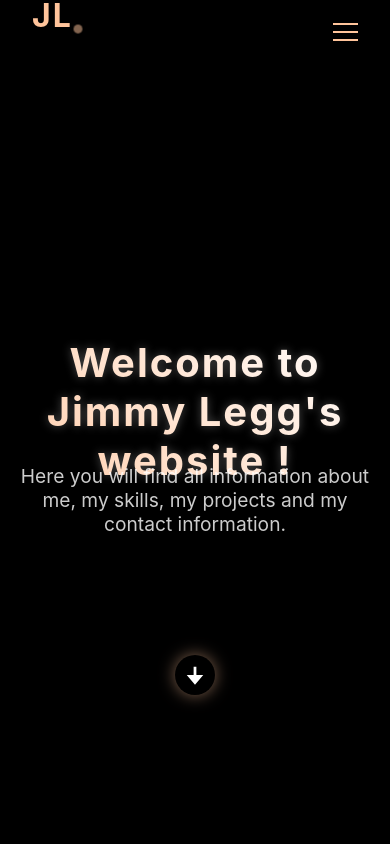
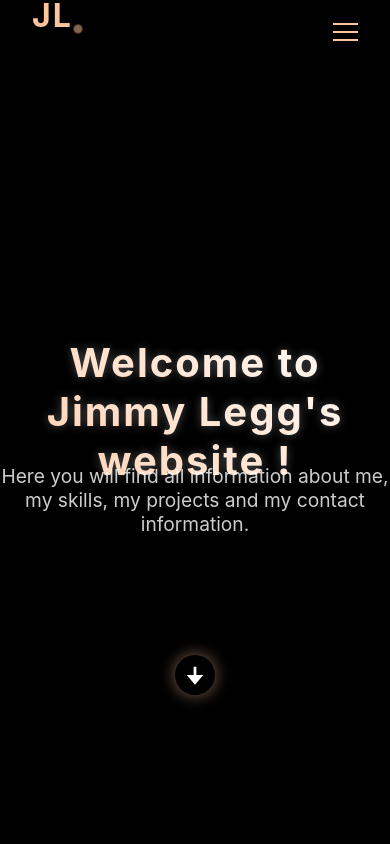
Before and after one commit to Jimmy-Legg/jimmyleggweb, a React (Vite) app: page / in a window 390 px wide. Shown: the top 844 px of the page. Built offline with nearby package versions, Linux system fonts and the light colour scheme.

Commit message:
trying to fix mobile app

```diff
--- a/src/App.css
+++ b/src/App.css
@@ -9,11 +9,14 @@ body {
   color: #ffffff;
   font-family: 'Arial', sans-serif;
   overflow-x: hidden;
+  width: 100%;
+  position: relative;
 }
 
 main {
   width: 100%;
   min-height: 100vh;
+  overflow-x: hidden;
 }
 
 .typing-animation {
--- a/src/components/MainPage/Hero/Hero.css
+++ b/src/components/MainPage/Hero/Hero.css
@@ -109,12 +109,16 @@
   @media screen and (max-width: 768px) {
     .textCenter {
       font-size: 2.5rem;
-      padding: 0 20px;
+      padding: 0;
+      width: 100%;
+      left: 0;
     }
 
     .textCenterUnder {
       font-size: 1.2rem;
-      padding: 0 20px;
+      padding: 0;
+      width: 100%;
+      left: 0;
     }
 
     .arrow img {
```
